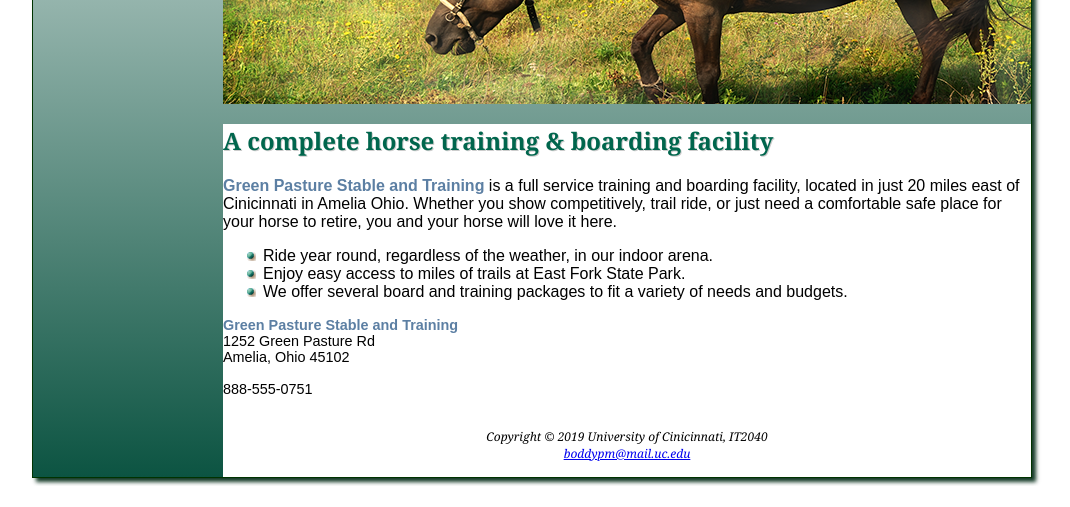
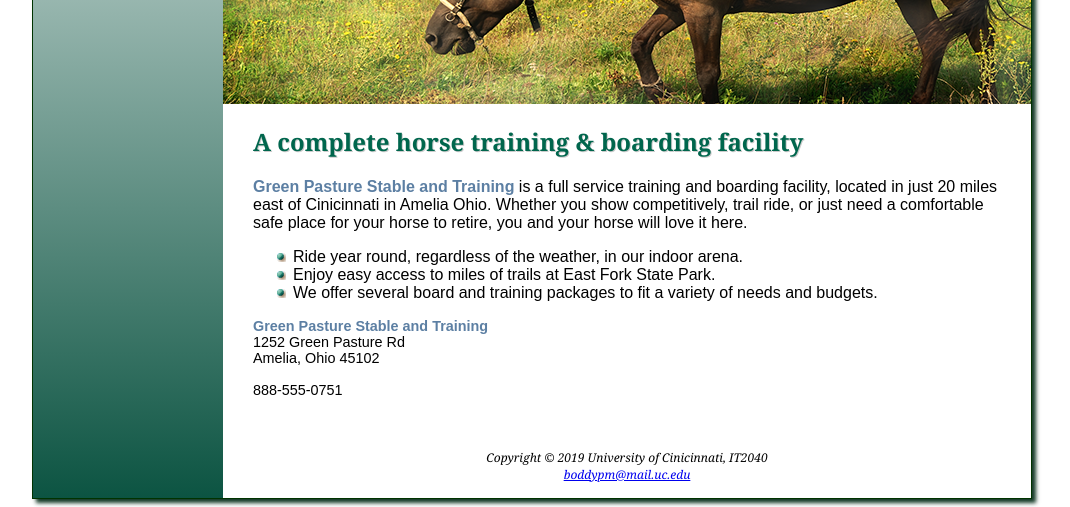
Before and after one commit to pbodds/Lab5, a plain HTML site: page index.html in a window 1280 px wide. Shown: the part 380-887 px from the top of the page, without its empty margins (108-1178 px from the left). Before the commit the page ends 866 px from the top, so only its background shows below. Drawn offline with Linux system fonts and the light colour scheme.

Commit message:
Update GPST.css

```diff
--- a/GPST.css
+++ b/GPST.css
@@ -44,7 +44,7 @@ nav ul {list-style-type: none;
 }
 
 main {background-color: #FFFFFF;
-	padding: 1px,20px,20px,30px;
+	padding: 1px 20px 20px 30px;
 	margin-left: 190px;
 	display: block;
 }
```
